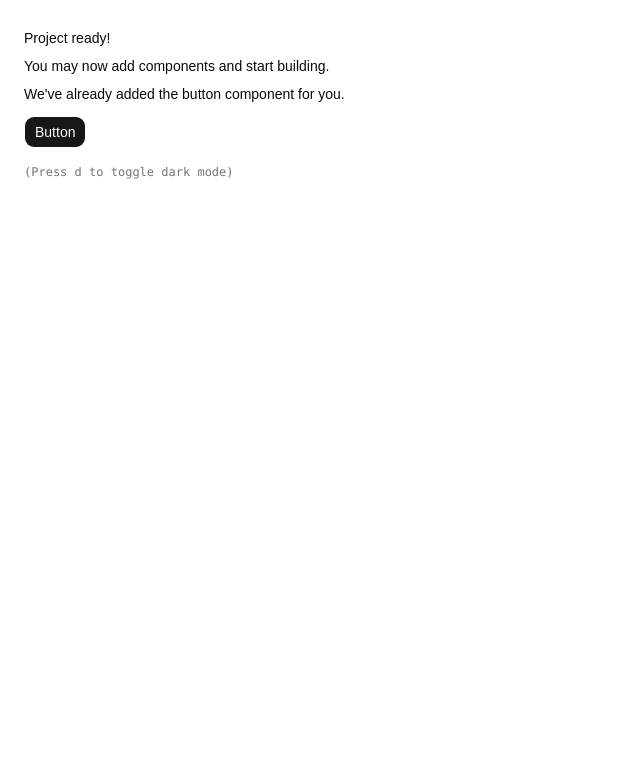
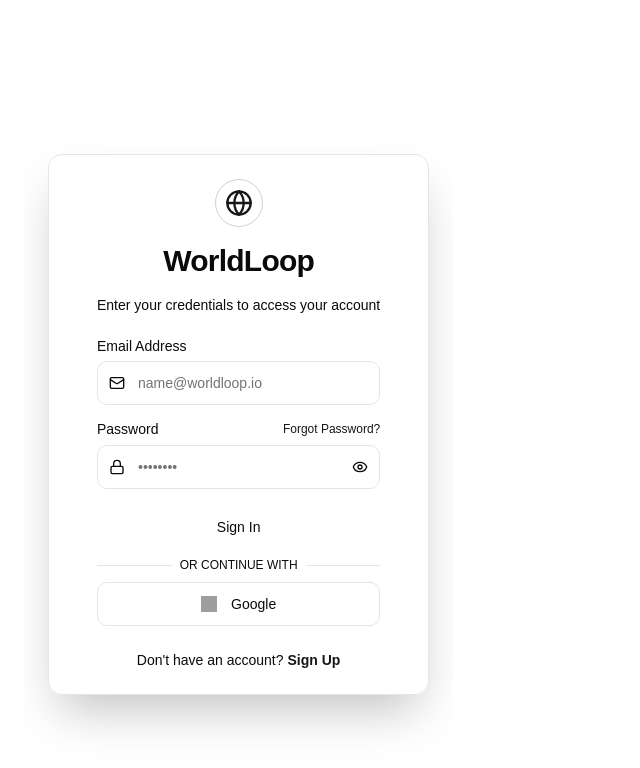
Before and after one commit to Abhay-333/WorldLoop, a React (Vite) app in the folder frontend/: page / in a window 1280 px wide. Shown: the top 768 px of the page, without its empty margins (0-640 px from the left). Built offline with nearby package versions, Linux system fonts and the light colour scheme; grey boxes are pictures that could not be loaded.

Commit message:
feat(ui): create input label separator components

```diff
--- a/frontend/src/App.tsx
+++ b/frontend/src/App.tsx
@@ -1,9 +1,10 @@
 import { Button } from "@/components/ui/button"
+import LoginPage from "@/features/auth/login/LoginPage.jsx"
 
 export function App() {
   return (
     <div className="flex min-h-svh p-6">
-      <div className="flex max-w-md min-w-0 flex-col gap-4 text-sm leading-loose">
+      {/* <div className="flex max-w-md min-w-0 flex-col gap-4 text-sm leading-loose">
         <div>
           <h1 className="font-medium">Project ready!</h1>
           <p>You may now add components and start building.</p>
@@ -13,7 +14,9 @@
         <div className="font-mono text-xs text-muted-foreground">
           (Press <kbd>d</kbd> to toggle dark mode)
         </div>
-      </div>
+      </div> */}
+
+      <LoginPage></LoginPage>
     </div>
   )
 }
--- /dev/null
+++ b/frontend/src/components/ui/input.tsx
@@ -0,0 +1,19 @@
+import * as React from "react"
+
+import { cn } from "@/lib/utils"
+
+function Input({ className, type, ...props }: React.ComponentProps<"input">) {
+  return (
+    <input
+      type={type}
+      data-slot="input"
+      className={cn(
+        "h-8 w-full min-w-0 rounded-lg border border-input bg-transparent px-2.5 py-1 text-base transition-colors outline-none file:inline-flex file:h-6 file:border-0 file:bg-transparent file:text-sm file:font-medium file:text-foreground placeholder:text-muted-foreground focus-visible:border-ring focus-visible:ring-3 focus-visible:ring-ring/50 disabled:pointer-events-none disabled:cursor-not-allowed disabled:bg-input/50 disabled:opacity-50 aria-invalid:border-destructive aria-invalid:ring-3 aria-invalid:ring-destructive/20 md:text-sm dark:bg-input/30 dark:disabled:bg-input/80 dark:aria-invalid:border-destructive/50 dark:aria-invalid:ring-destructive/40",
+        className
+      )}
+      {...props}
+    />
+  )
+}
+
+export { Input }
--- /dev/null
+++ b/frontend/src/components/ui/label.tsx
@@ -0,0 +1,22 @@
+import * as React from "react"
+import { Label as LabelPrimitive } from "radix-ui"
+
+import { cn } from "@/lib/utils"
+
+function Label({
+  className,
+  ...props
+}: React.ComponentProps<typeof LabelPrimitive.Root>) {
+  return (
+    <LabelPrimitive.Root
+      data-slot="label"
+      className={cn(
+        "flex items-center gap-2 text-sm leading-none font-medium select-none group-data-[disabled=true]:pointer-events-none group-data-[disabled=true]:opacity-50 peer-disabled:cursor-not-allowed peer-disabled:opacity-50",
+        className
+      )}
+      {...props}
+    />
+  )
+}
+
+export { Label }
--- /dev/null
+++ b/frontend/src/components/ui/separator.tsx
@@ -0,0 +1,28 @@
+"use client"
+
+import * as React from "react"
+import { Separator as SeparatorPrimitive } from "radix-ui"
+
+import { cn } from "@/lib/utils"
+
+function Separator({
+  className,
+  orientation = "horizontal",
+  decorative = true,
+  ...props
+}: React.ComponentProps<typeof SeparatorPrimitive.Root>) {
+  return (
+    <SeparatorPrimitive.Root
+      data-slot="separator"
+      decorative={decorative}
+      orientation={orientation}
+      className={cn(
+        "shrink-0 bg-border data-horizontal:h-px data-horizontal:w-full data-vertical:w-px data-vertical:self-stretch",
+        className
+      )}
+      {...props}
+    />
+  )
+}
+
+export { Separator }
--- a/frontend/src/features/auth/login/LoginCard.jsx
+++ b/frontend/src/features/auth/login/LoginCard.jsx
@@ -1,4 +1,4 @@
-import { Card, CardContent, CardFooter, CardHeader } from "@/components/ui/card"
+import { Card, CardContent, CardFooter, CardHeader } from "../../../components/ui/card"
 import { Button } from "@/components/ui/button"
 import { Input } from "@/components/ui/input"
 import { Label } from "@/components/ui/label"
--- a/frontend/src/features/auth/login/LoginPage.jsx
+++ b/frontend/src/features/auth/login/LoginPage.jsx
@@ -1,4 +1,4 @@
-import LoginCard from "@/components/auth/LoginCard";
+import LoginCard from "./LoginCard";
 
 export default function LoginPage() {
   return (
```
